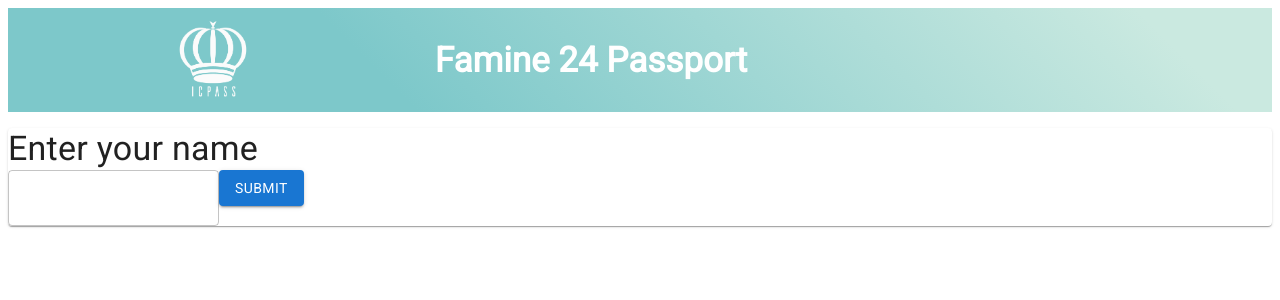
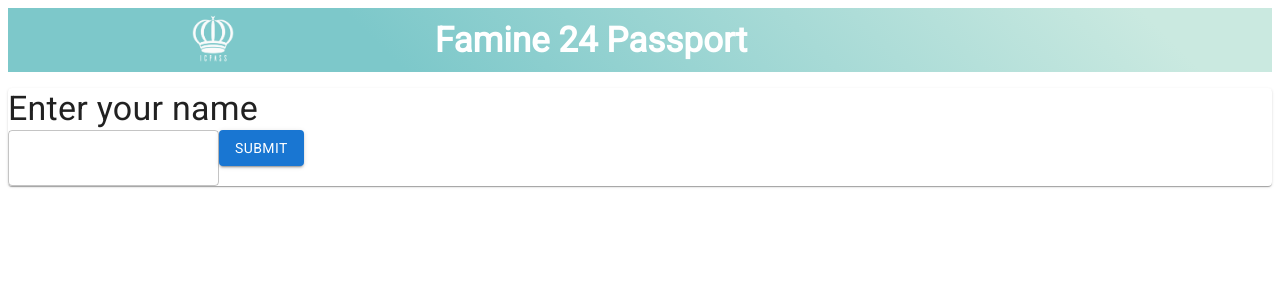
Before and after one commit to cst0313/icpass-famine-2024, a React (Create React App) app in the folder famine-lifemon/: page / in a window 1280 px wide. Shown: the top 300 px of the page. Built offline with nearby package versions, Linux system fonts and the light colour scheme; no server answers.

Commit message:
changed image size

```diff
--- a/famine-lifemon/src/index.css
+++ b/famine-lifemon/src/index.css
@@ -1,6 +1,6 @@
 .logo {
-	width: 100px;
-	height: 100px;
+	width: 60px;
+	height: 60px;
 	object-fit: contain;
 }
 
```
